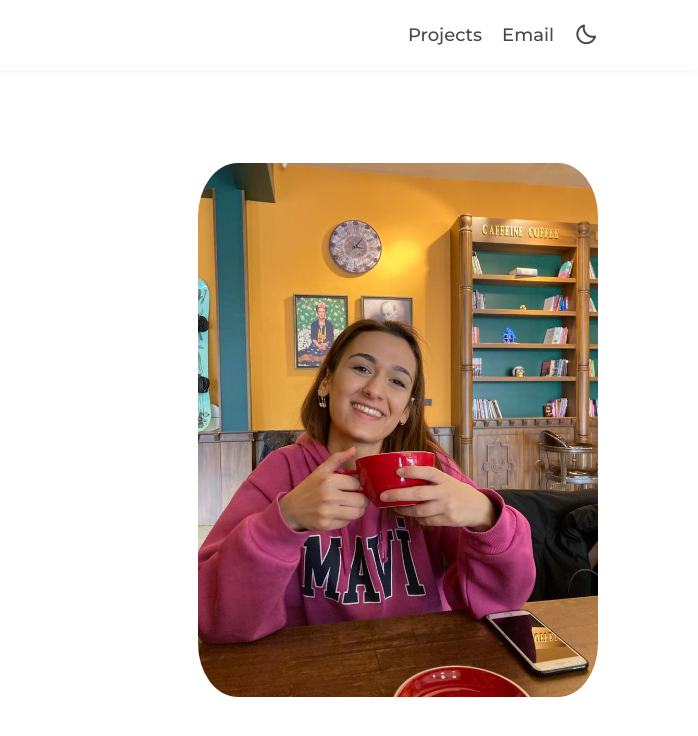
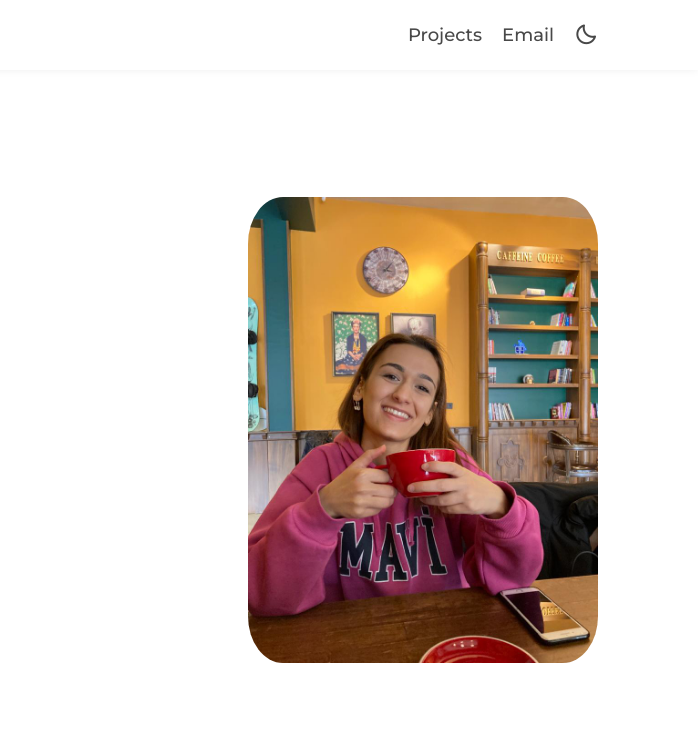
Before and after one commit to simgeatlhn/simgeatlhn.github.io, a plain HTML site: page index.html in a window 1280 px wide. Shown: the full height of the page, 582-1280 px from the left. Drawn offline with nearby package versions, Linux system fonts and the light colour scheme; a script that the page names is missing.

Commit message:
Update style.css

```diff
--- a/assets/css/style.css
+++ b/assets/css/style.css
@@ -150,8 +150,8 @@ ul {
 }
 
 .intro__img {
-  max-width: 400px;
-  width: 100%;
+  max-width: 350px;
+  width: 80%;
 }
 
 .intro__img img {
```
